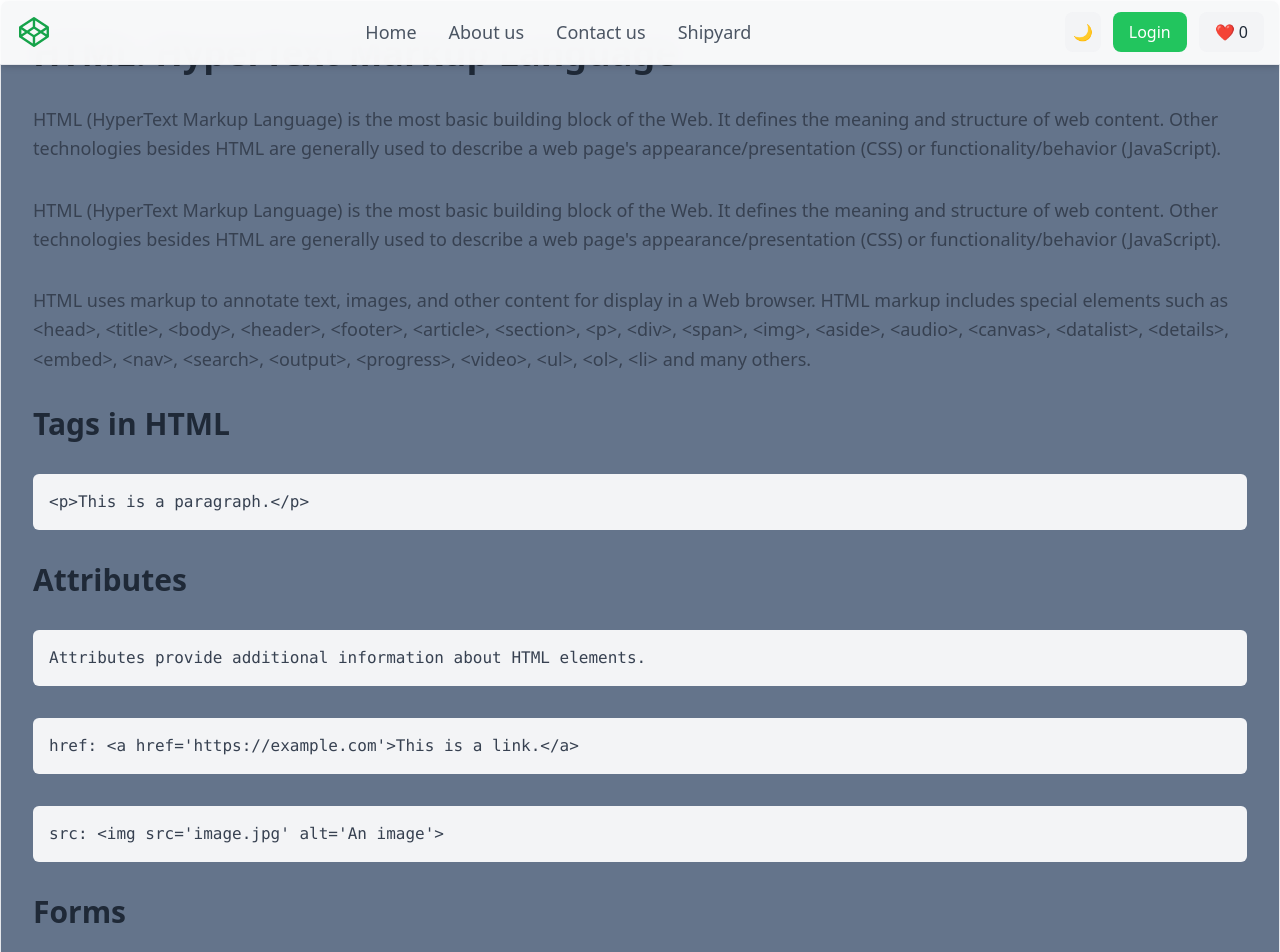
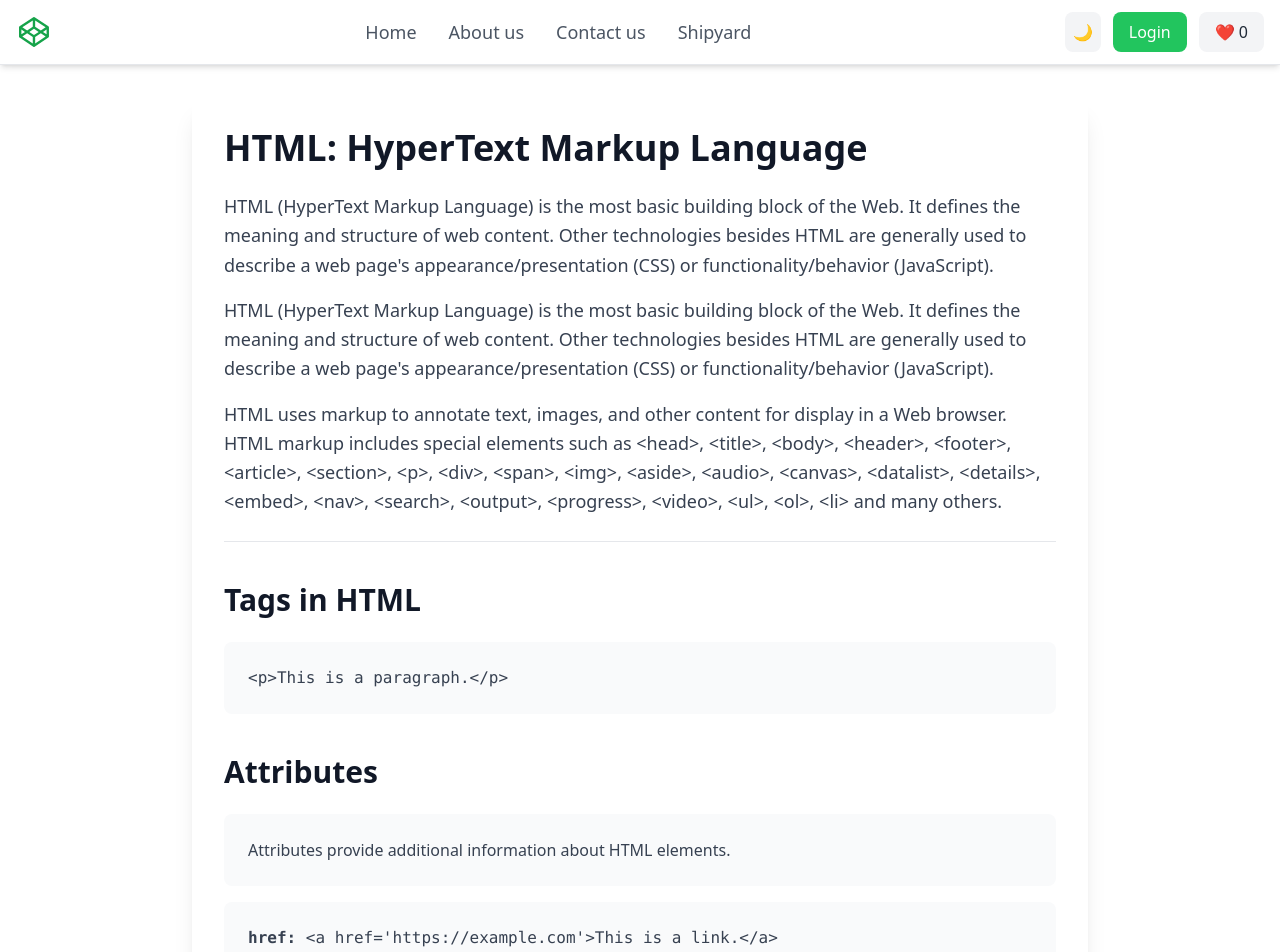
Before and after one commit to shubhamxcode/Codematrix, a React (Vite) app: page /record in a window 1280 px wide. Shown: the top 952 px of the page. Built offline with nearby package versions, Linux system fonts and the light colour scheme.

Commit message:
minor changes

```diff
--- a/src/Layout.jsx
+++ b/src/Layout.jsx
@@ -2,13 +2,16 @@ import React from "react";
 import Header from "./components/Header/Header";
 import Fotter from "./components/Footer/Fotter";
 import { Outlet } from "react-router";
+
 function Layout() {
   return (
-    <div className="">
-      <div className=" sticky z-50 top-0 bg-slate-600">
+    <div className="flex flex-col min-h-screen">
+      <div className="sticky z-50 top-0 bg-slate-600">
         <Header />
       </div>
-      <Outlet />
+      <main className="flex-grow">
+        <Outlet />
+      </main>
       <Fotter />
     </div>
   );
--- a/src/Record.jsx
+++ b/src/Record.jsx
@@ -2,10 +2,10 @@ import React, { useEffect, useState } from 'react';
 import { useSelector } from 'react-redux';
 
 function Record() {
-    const color=useSelector((state)=>state.Theme.theme);
+  const color = useSelector((state) => state.Theme.theme);
   const [Data, setData] = useState([]);
 
-    function shubham() {
+  function fetchData() {
     try {
       fetch('/data.json')
         .then(res => res.json())
@@ -18,25 +18,99 @@ function Record() {
   }
 
   useEffect(() => {
-        shubham();
+    fetchData();
   }, []);
 
   return (
-        <div className=' flex justify-center items-center min-h-screen'>
+    <div className="pt-24 pb-12 px-4 min-h-screen">
       {Data.html && (
-                <div className={` text-gray-800 shadow-lg rounded-lg p-8 border max-w-7xl mx-auto ${color==='dark'?'bg-slate-500':'bg-slate-500'}`}>
-                    <div className='space-y-8'>
-                        <h1 className='text-4xl font-bold '>{Data.html.overview.title}</h1>
-                        <p className='text-lg text-gray-700 leading-relaxed'>{Data.html.overview.p1}</p>
-                        <p className='text-lg text-gray-700 leading-relaxed'>{Data.html.overview.p2}</p>
-                        <p className='text-lg text-gray-700 leading-relaxed'>{Data.html.overview.p3}</p>
-                        <h2 className='text-3xl font-semibold mt-10'>Tags in HTML</h2>
-                        <p className='bg-gray-100 text-gray-700 p-4 rounded-md font-mono'>{Data.html.basics.tags.examples.paragraph.code}</p>
-                        <h2 className='text-3xl font-semibold mt-10'>Attributes</h2>
-                        <p className='bg-gray-100 text-gray-700 p-4 rounded-md font-mono'>{Data.html.basics.attributes.description}</p>
-                        <p className='bg-gray-100 text-gray-700 p-4 rounded-md font-mono'>href:  {Data.html.basics.attributes.examples.href.code}</p>
-                        <p className='bg-gray-100 text-gray-700 p-4 rounded-md font-mono'>src:   {Data.html.basics.attributes.examples.src.code}</p>
-                        <h2 className='text-3xl font-semibold mt-10'>Forms</h2>
+        <div className={`
+          max-w-4xl mx-auto rounded-xl shadow-xl
+          ${color === 'dark'
+            ? 'bg-gray-800 text-gray-100'
+            : 'bg-white text-gray-800'}
+        `}>
+          <div className="p-8 space-y-10">
+            {/* Title Section */}
+            <div className="border-b pb-6">
+              <h1 className={`text-4xl font-bold mb-6 ${
+                color === 'dark' ? 'text-white' : 'text-gray-900'
+              }`}>
+                {Data.html.overview.title}
+              </h1>
+              <div className="space-y-4">
+                <p className={`text-lg leading-relaxed ${
+                  color === 'dark' ? 'text-gray-300' : 'text-gray-700'
+                }`}>{Data.html.overview.p1}</p>
+                <p className={`text-lg leading-relaxed ${
+                  color === 'dark' ? 'text-gray-300' : 'text-gray-700'
+                }`}>{Data.html.overview.p2}</p>
+                <p className={`text-lg leading-relaxed ${
+                  color === 'dark' ? 'text-gray-300' : 'text-gray-700'
+                }`}>{Data.html.overview.p3}</p>
+              </div>
+            </div>
+
+            {/* Tags Section */}
+            <div className="space-y-6">
+              <h2 className={`text-3xl font-semibold ${
+                color === 'dark' ? 'text-white' : 'text-gray-900'
+              }`}>
+                Tags in HTML
+              </h2>
+              <div className={`p-6 rounded-lg font-mono text-base ${
+                color === 'dark'
+                  ? 'bg-gray-900 text-gray-300'
+                  : 'bg-gray-50 text-gray-700'
+              }`}>
+                {Data.html.basics.tags.examples.paragraph.code}
+              </div>
+            </div>
+
+            {/* Attributes Section */}
+            <div className="space-y-6">
+              <h2 className={`text-3xl font-semibold ${
+                color === 'dark' ? 'text-white' : 'text-gray-900'
+              }`}>
+                Attributes
+              </h2>
+              <div className={`space-y-4 ${
+                color === 'dark' ? 'text-gray-300' : 'text-gray-700'
+              }`}>
+                <div className={`p-6 rounded-lg ${
+                  color === 'dark'
+                    ? 'bg-gray-900'
+                    : 'bg-gray-50'
+                }`}>
+                  {Data.html.basics.attributes.description}
+                </div>
+                <div className={`p-6 rounded-lg font-mono ${
+                  color === 'dark'
+                    ? 'bg-gray-900'
+                    : 'bg-gray-50'
+                }`}>
+                  <span className="font-semibold">href: </span>
+                  {Data.html.basics.attributes.examples.href.code}
+                </div>
+                <div className={`p-6 rounded-lg font-mono ${
+                  color === 'dark'
+                    ? 'bg-gray-900'
+                    : 'bg-gray-50'
+                }`}>
+                  <span className="font-semibold">src: </span>
+                  {Data.html.basics.attributes.examples.src.code}
+                </div>
+              </div>
+            </div>
+
+            {/* Forms Section */}
+            <div>
+              <h2 className={`text-3xl font-semibold ${
+                color === 'dark' ? 'text-white' : 'text-gray-900'
+              }`}>
+                Forms
+              </h2>
+            </div>
           </div>
         </div>
       )}
--- a/src/components/languages/Frontend.jsx
+++ b/src/components/languages/Frontend.jsx
@@ -1,29 +1,149 @@
-import React from 'react'
+import React, { useState } from 'react';
 import { Link } from 'react-router-dom';
+
 function Frontend() {
+  const [theme, setTheme] = useState('light');
+
   const cards = [
-    { id: 1, title: "HTML", description: "The complete guide for  HTML", to:"/record" },
-    { id: 2, title: "CSS", description: "The complete guide for CSS ", },
-    { id: 3, title: "TAILWIND", description: "The complete guide for TAILWIND", },
-    { id: 4, title: "JAVA SCRIPT", description: "The complete guide for JAVASCRIPT ", },
-    { id: 5, title: "REACT", description: "The complete guide for REACT",},
+    {
+      id: 1,
+      title: "HTML",
+      description: "The complete guide for HTML",
+      to: "/record",
+      image: "path/to/html-image.png",
+      color: "from-orange-500 to-red-600"
+    },
+    {
+      id: 2,
+      title: "CSS",
+      description: "The complete guide for CSS",
+      to: "/css",
+      image: "path/to/css-image.png",
+      color: "from-blue-500 to-blue-700"
+    },
+    {
+      id: 3,
+      title: "TAILWIND",
+      description: "The complete guide for TAILWIND",
+      to: "/tailwind",
+      image: "path/to/tailwind-image.png",
+      color: "from-cyan-500 to-cyan-700"
+    },
+    {
+      id: 4,
+      title: "JAVASCRIPT",
+      description: "The complete guide for JAVASCRIPT",
+      to: "/javascript",
+      image: "path/to/javascript-image.png",
+      color: "from-yellow-500 to-yellow-700"
+    },
+    {
+      id: 5,
+      title: "REACT",
+      description: "The complete guide for REACT",
+      to: "/react",
+      image: "path/to/react-image.png",
+      color: "from-blue-500 to-cyan-500"
+    }
   ];
+
+  const handleThemeToggle = () => {
+    setTheme(prevTheme => (prevTheme === 'light' ? 'dark' : 'light'));
+  };
+
   return (
-    <div className="flex flex-wrap justify-center">
+    <div className={`min-h-screen py-16 px-6 transition-colors duration-300 ${
+      theme === 'dark' ? 'bg-black' : 'bg-white'
+    }`}>
+      {/* Theme Toggle Button */}
+      <button
+        onClick={handleThemeToggle}
+        className={`fixed top-6 right-6 p-3 rounded-full shadow-lg transition-all duration-300 ${
+          theme === 'dark'
+            ? 'bg-gray-800 text-yellow-400 hover:bg-gray-700'
+            : 'bg-gray-100 text-gray-900 hover:bg-gray-200'
+        }`}
+        aria-label={`Switch to ${theme === 'light' ? 'dark' : 'light'} mode`}
+      >
+        {theme === 'dark' ? '🌙' : '☀️'}
+      </button>
+
+      {/* Title Section */}
+      <div className="max-w-4xl mx-auto text-center mb-16">
+        <h1 className={`text-5xl font-bold mb-6 ${
+          theme === 'dark' ? 'text-white' : 'text-gray-900'
+        }`}>
+          Frontend Development Path
+        </h1>
+        <p className={`text-xl ${
+          theme === 'dark' ? 'text-gray-300' : 'text-gray-600'
+        }`}>
+          Master the essential technologies of modern web development
+        </p>
+      </div>
+
+      {/* Cards Grid */}
+      <div className="max-w-7xl mx-auto grid grid-cols-1 md:grid-cols-2 lg:grid-cols-3 gap-8">
         {cards.map((card) => (
           <Link
             to={card.to}
             key={card.id}
-          className="cursor-pointer border border-gray-700 shadow-lg p-6 rounded-lg hover:bg-green-700 hover:shadow-xl m-4 w-80 h-80 flex flex-col items-center justify-center text-center transition-transform  transform hover:scale-110"
+            className={`group relative overflow-hidden rounded-xl ${
+              theme === 'dark'
+                ? 'bg-gray-900 hover:bg-gray-800'
+                : 'bg-gray-50 hover:bg-gray-100'
+            } p-8 transition-all duration-300 transform hover:scale-105 hover:shadow-2xl`}
           >
-          <div className="text-5xl mb-4">
-            {card.image}
+            {/* Background Gradient */}
+            <div className={`absolute top-0 left-0 w-full h-2 bg-gradient-to-r ${card.color}`} />
+
+            {/* Card Content */}
+            <div className="relative z-10 flex flex-col items-center">
+              <div className="w-28 h-28 mb-6 relative">
+                <img
+                  src={card.image}
+                  alt={card.title}
+                  className="w-full h-full object-contain transition-transform duration-300 group-hover:scale-110"
+                />
               </div>
-          <h1 className="font-bold text-green-500 mb-2">{card.title}</h1>
-          <p className="font-semibold">{card.description}</p>
+
+              <h2 className={`text-2xl font-bold mb-4 ${
+                theme === 'dark' ? 'text-white' : 'text-gray-900'
+              }`}>
+                {card.title}
+              </h2>
+
+              <p className={`text-center text-lg mb-6 ${
+                theme === 'dark' ? 'text-gray-300' : 'text-gray-600'
+              }`}>
+                {card.description}
+              </p>
+
+              {/* Learn More Button */}
+              <div className={`inline-flex items-center font-medium ${
+                theme === 'dark' ? 'text-cyan-400' : 'text-cyan-600'
+              }`}>
+                <span className="mr-2">Learn More</span>
+                <svg
+                  className="w-5 h-5 transform group-hover:translate-x-2 transition-transform"
+                  fill="none"
+                  viewBox="0 0 24 24"
+                  stroke="currentColor"
+                >
+                  <path
+                    strokeLinecap="round"
+                    strokeLinejoin="round"
+                    strokeWidth={2}
+                    d="M9 5l7 7-7 7"
+                  />
+                </svg>
+              </div>
+            </div>
           </Link>
         ))}
       </div>
+    </div>
   );
-};
-export default Frontend
+}
+
+export default Frontend;
```
Lines whose indentation alone changed are shown as unchanged.
